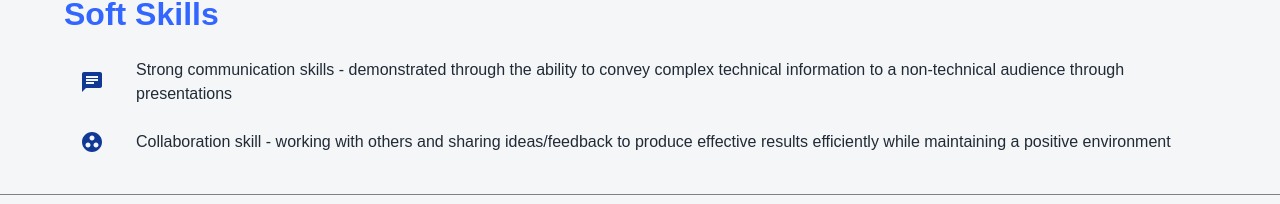
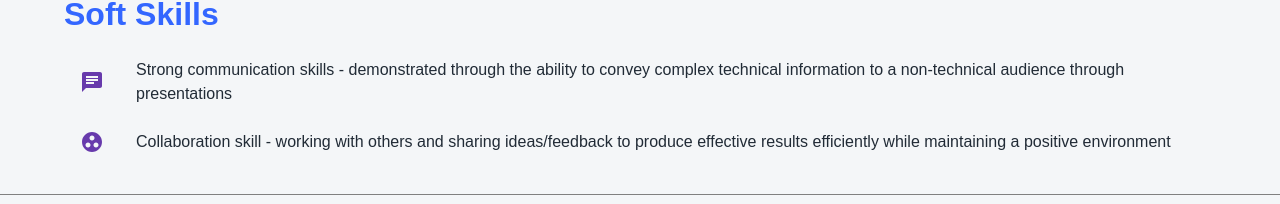
Before and after one commit to Feromond/jacob-mish-portfolio, a React (Create React App) app: page /skills in a window 1280 px wide. Shown: the part 945-1149 px from the top of the page. Built offline with nearby package versions, Linux system fonts and the light colour scheme.

Commit message:
Safari 15 theme color added

```diff
--- a/public/index.html
+++ b/public/index.html
@@ -4,11 +4,8 @@
 		<meta charset="utf-8" />
 		<link rel="icon" href="%PUBLIC_URL%/favicon.ico" />
 		<meta name="viewport" content="width=device-width, initial-scale=1" />
-    <meta name="theme-color" content="#000000" />
-    <meta
-      name="Jacob Mish's Portfolio Website"
-      content="Web site created using create-react-app"
-    />
+		<meta name="theme-color" content="#673AAC" />
+		<meta name="Jacob Mish's Portfolio Website" content="Web site created using create-react-app" />
 		<link rel="apple-touch-icon" href="%PUBLIC_URL%/logo192.png" />
 		<!--
       manifest.json provides metadata used when your web app is installed on a
--- a/src/components/Education/Education.js
+++ b/src/components/Education/Education.js
@@ -31,7 +31,7 @@ const EducationCard = ({ Icon, title, subtitle, degree, listItems }) => {
 			>
 				<Paper elevation={3} sx={{ padding: '20px' }}>
 					<ListItemIcon>
-						<Icon color="primary" style={{ fontSize: 50 }} />
+						<Icon sx={{ color: '#673AAC' }} style={{ fontSize: 50 }} />
 					</ListItemIcon>
 					<Typography variant="h4" sx={{ fontWeight: '500' }}>
 						{title}
--- a/src/components/Skills/Skills.js
+++ b/src/components/Skills/Skills.js
@@ -68,12 +68,12 @@ const softSkills = [
 	{
 		skill:
 			'Strong communication skills - demonstrated through the ability to convey complex technical information to a non-technical audience through presentations',
-		icon: <CommunicationIcon sx={{ color: 'primary.dark' }} />,
+		icon: <CommunicationIcon sx={{ color: 'primary.special' }} />,
 	},
 	{
 		skill:
 			'Collaboration skill - working with others and sharing ideas/feedback to produce effective results efficiently while maintaining a positive environment',
-		icon: <CollaborationIcon sx={{ color: 'primary.dark' }} />,
+		icon: <CollaborationIcon sx={{ color: 'primary.special' }} />,
 	},
 ];
 
```
Lines whose indentation alone changed are shown as unchanged.
